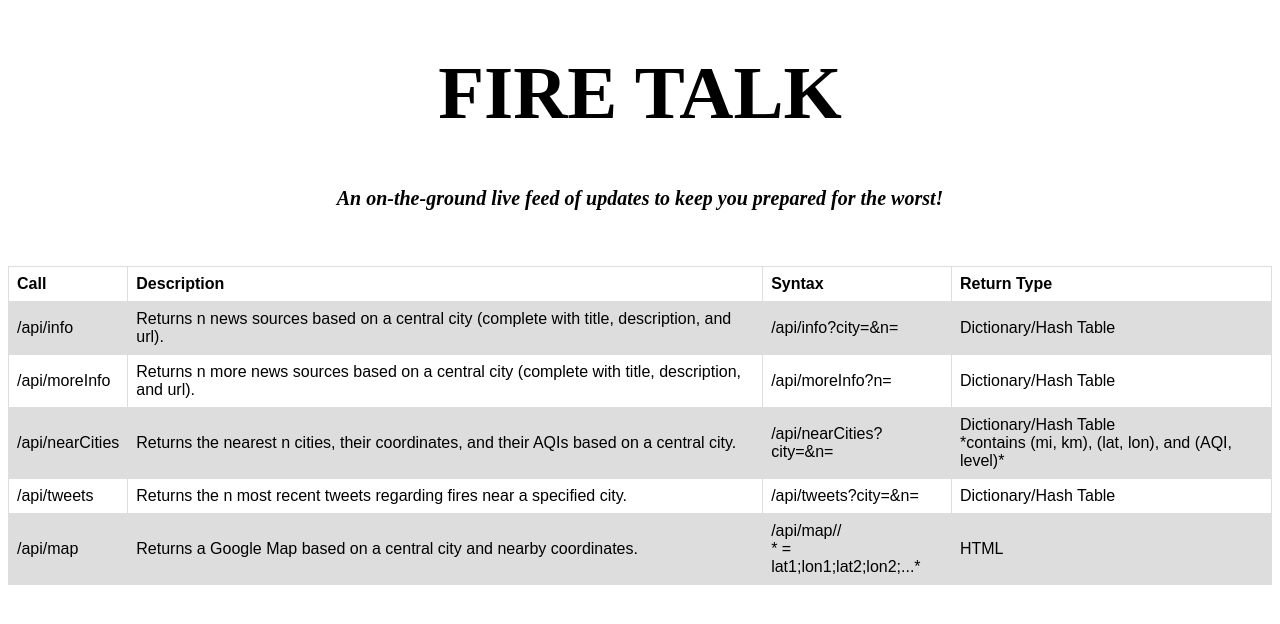
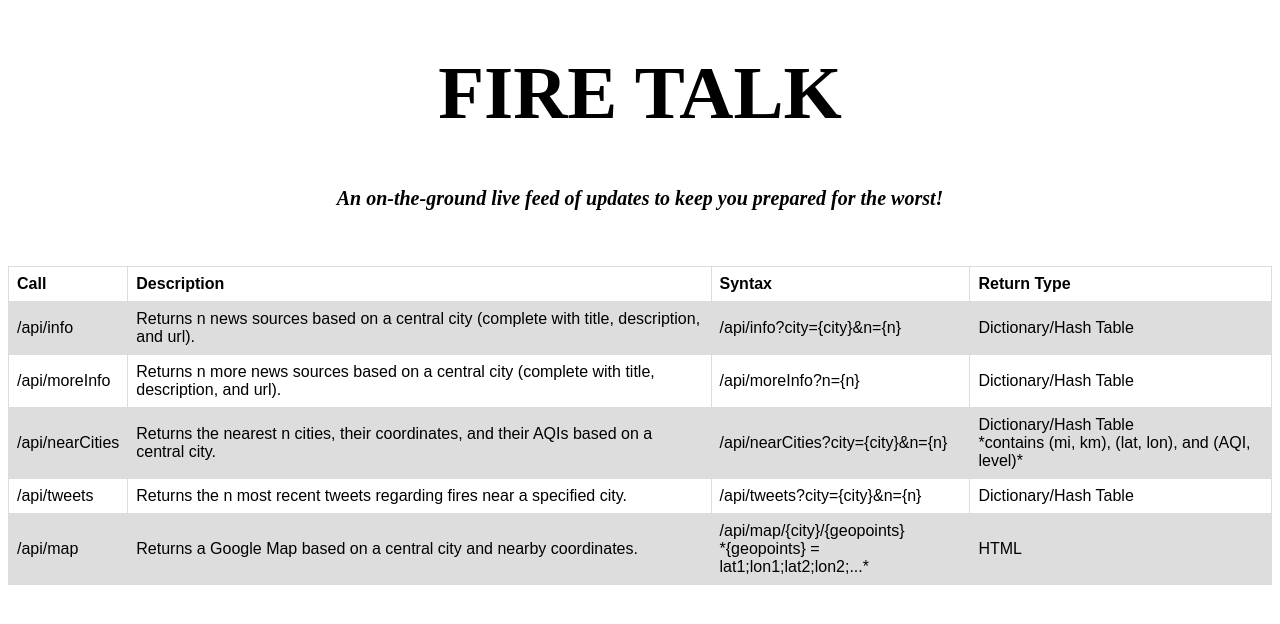
Before and after one commit to josiahadrineda/Fire-Talk-Backend, a Flask app: page / in a window 1280 px wide. Shown: the top 624 px of the page. Run offline with Flask 2, Linux system fonts and the light colour scheme.

Commit message:
fixed variables in index.html

```diff
--- a/templates/index.html
+++ b/templates/index.html
@@ -51,31 +51,31 @@
         <tr>
             <td>/api/info</td>
             <td>Returns n news sources based on a central city (complete with title, description, and url).</td>
-            <td>/api/info?city={{city}}&n={{n}}</td>
+            <td>/api/info?city={city}&n={n}</td>
             <td>Dictionary/Hash Table</td>
         </tr>
         <tr>
             <td>/api/moreInfo</td>
             <td>Returns n more news sources based on a central city (complete with title, description, and url).</td>
-            <td>/api/moreInfo?n={{n}}</td>
+            <td>/api/moreInfo?n={n}</td>
             <td>Dictionary/Hash Table</td>
         </tr>
         <tr>
             <td>/api/nearCities</td>
             <td>Returns the nearest n cities, their coordinates, and their AQIs based on a central city.</td>
-            <td>/api/nearCities?city={{city}}&n={{n}}</td>
+            <td>/api/nearCities?city={city}&n={n}</td>
             <td>Dictionary/Hash Table<br>*contains (mi, km), (lat, lon), and (AQI, level)*</td>
         </tr>
         <tr>
             <td>/api/tweets</td>
             <td>Returns the n most recent tweets regarding fires near a specified city.</td>
-            <td>/api/tweets?city={{city}}&n={{n}}</td>
+            <td>/api/tweets?city={city}&n={n}</td>
             <td>Dictionary/Hash Table</td>
         </tr>
         <tr>
             <td>/api/map</td>
             <td>Returns a Google Map based on a central city and nearby coordinates.</td>
-            <td>/api/map/{{city}}/{{geopoints}}<br>*{{geopoints}} = lat1;lon1;lat2;lon2;...*</td>
+            <td>/api/map/{city}/{geopoints}<br>*{geopoints} = lat1;lon1;lat2;lon2;...*</td>
             <td>HTML</td>
         </tr>
     </table>
```
